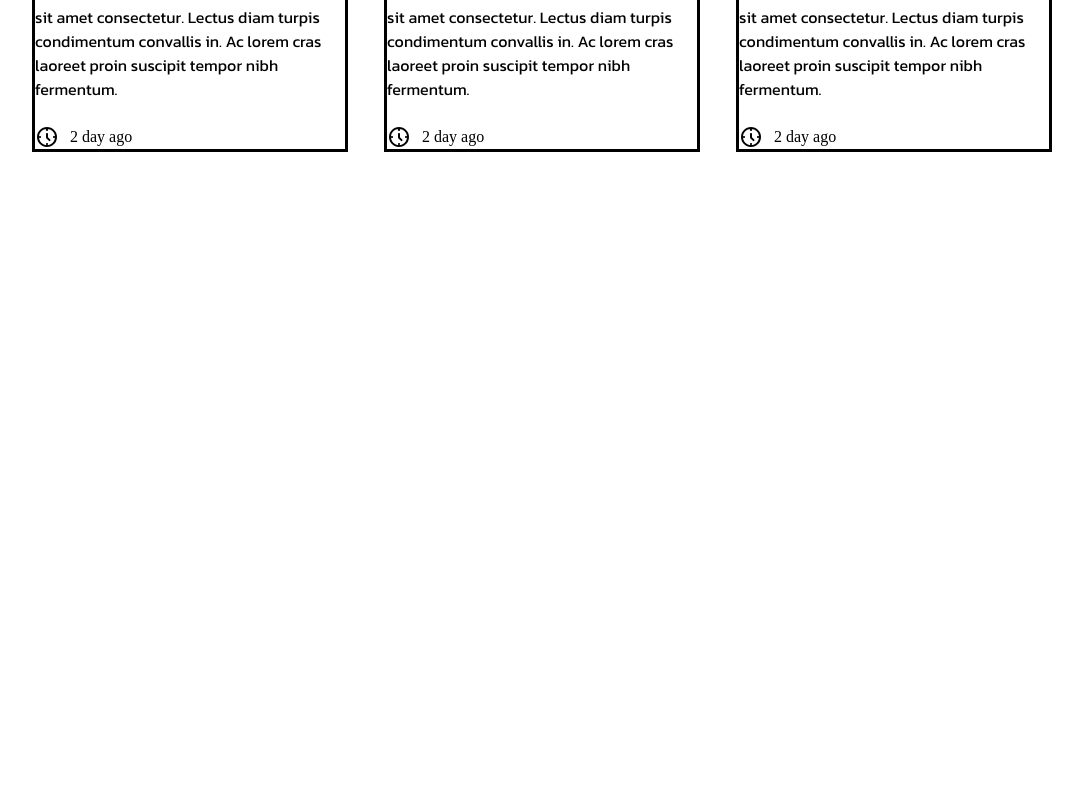
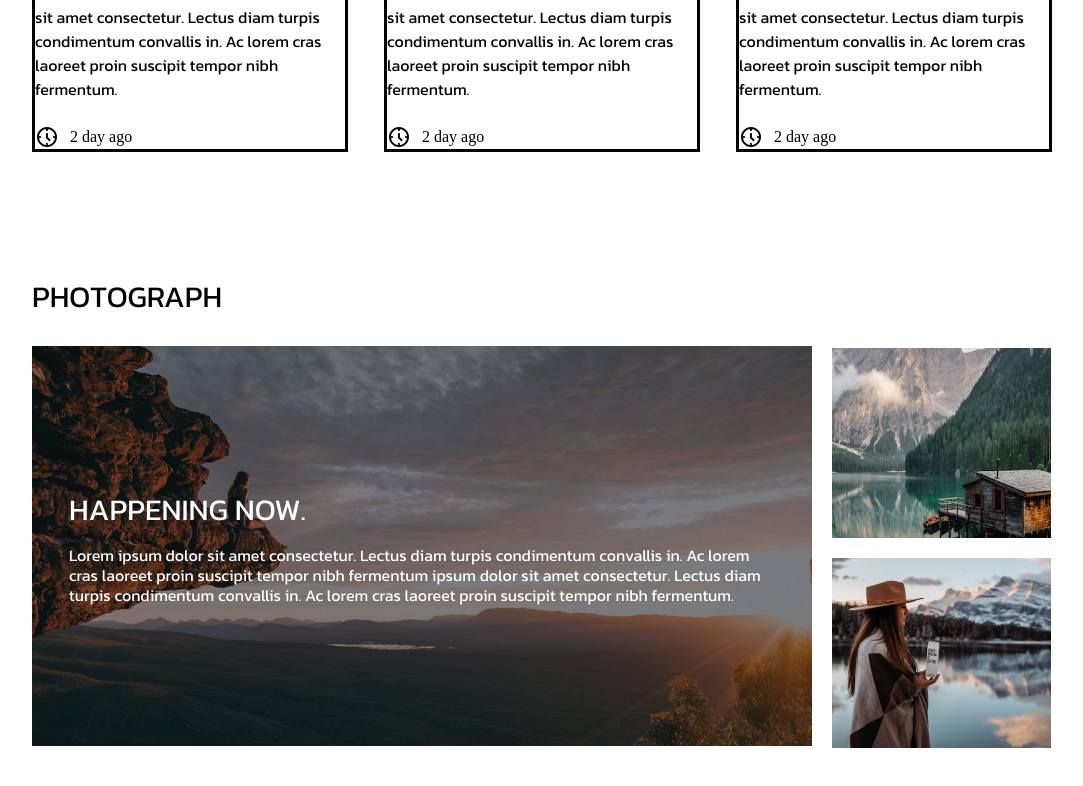
Before and after one commit to Davit-Kunchulia/HomeWork9, a plain HTML site: page index.html in a window 1280 px wide. Shown: the part 1029-1815 px from the top of the page, without its empty margins (98-1181 px from the left). Before the commit the page ends 1311 px from the top, so only its background shows below. Drawn offline with Linux system fonts and the light colour scheme.

Commit message:
section3

```diff
--- a/css/laptops.css
+++ b/css/laptops.css
@@ -12,3 +12,11 @@
         ;}
         .passport{display: none;}
 }
+
+
+@media (max-width:1220px){
+
+    .section3_div{flex-direction: row; column-gap: 20px;}
+    .section3_main{ display: flex; flex-direction: column; row-gap: 20px
+        ;}
+}
--- a/css/style.css
+++ b/css/style.css
@@ -152,3 +152,61 @@ li {
 .section2article {
     border: 3px black solid;
 }
+
+
+/* section3 */
+.section3 {
+    padding: 0 131px 230px 130px;
+
+}
+
+.section3_h {
+    color: black;
+    font-size: 30px;
+    font-family: 'Kanit', sans-serif;
+    font-weight: 500;
+    word-wrap: break-word;
+    margin-bottom: 34px;
+}
+
+.section3_div {
+    display: flex;
+    flex-direction: column;
+    row-gap: 20px;
+}
+
+.section3_img {
+    width: calc(1440 / 1440 *100%);
+    height: 190px;
+    object-fit: cover
+}
+
+
+.section3_main {
+    display: flex;
+    align-items: center;
+    column-gap: 20px;
+}
+
+.section3article_h {
+    color: white;
+    font-size: 30px;
+    font-family: 'Kanit', sans-serif;
+    font-weight: 500;
+    line-height: 38px;
+    word-wrap: break-word;
+    margin-bottom: 16px;
+}
+
+.sectioin3_p {
+    color: white;
+    font-size: 16px;
+    font-family: 'Kanit', sans-serif;
+    font-weight: 400;
+    line-height: 20px;
+    word-wrap: break-word
+}
+
+
+.sectore3_articlediv{position: relative;}
+.sector3_article{position: absolute; margin-left: 37px;}
--- a/index.html
+++ b/index.html
@@ -73,8 +73,8 @@
                 <article class="section2article">
                     <img src="image/discovery1.png" alt="" class="section2_img">
                     <h2 class="section2_article_h">Lorem ipsum dolor</h2>
-                    <p class="section2_p">sit amet consectetur. Lectus diam turpis  condimentum convallis in. Ac
-                        lorem  cras laoreet proin
+                    <p class="section2_p">sit amet consectetur. Lectus diam turpis condimentum convallis in. Ac
+                        lorem cras laoreet proin
                         suscipit tempor nibh fermentum.</p>
 
                     <div class="article_div">
@@ -102,8 +102,8 @@
                 <article class="section2article">
                     <img src="image/discovery3.png" alt="" class="section2_img">
                     <h2 class="section2_article_h">Lorem ipsum dolor</h2>
-                    <p class="section2_p">sit amet consectetur. Lectus diam turpis  condimentum convallis in. Ac
-                        lorem  cras laoreet proin suscipit tempor nibh fermentum.</p>
+                    <p class="section2_p">sit amet consectetur. Lectus diam turpis condimentum convallis in. Ac
+                        lorem cras laoreet proin suscipit tempor nibh fermentum.</p>
                     <div class="article_div">
 
                         <img src="image/clock.svg" alt="">
@@ -117,7 +117,43 @@
         </section>
 
         <!-- section3 -->
-        <section></section>
+        <section class="section3">
+
+            <h2 class="section3_h">PHOTOGRAPH</h2>
+
+
+            <div class="section3_main">
+
+
+
+                <div class="sectore3_articlediv">
+
+                    <img src="image/photograph1.png" alt="">
+                </div>
+
+                <article class="sector3_article">
+
+                    <h2 class="section3article_h">HAPPENING NOW.</h2>
+                    <p class="sectioin3_p">Lorem ipsum dolor sit amet consectetur. Lectus diam turpis condimentum
+                        convallis in. Ac lorem <br>cras laoreet proin suscipit tempor nibh fermentum ipsum dolor sit
+                        amet
+                        consectetur. Lectus diam <br> turpis condimentum convallis in. Ac lorem cras laoreet proin
+                        suscipit
+                        tempor nibh fermentum.</p>
+                </article>
+
+
+
+
+                <div class="section3_div">
+                    <img src="image/photograph2.png" alt="" class="section3_img">
+                    <img src="image/photograph3.png" alt="" class="section3_img">
+
+                </div>
+            </div>
+
+
+        </section>
 
         <!-- footer -->
         <footer></footer>
```
